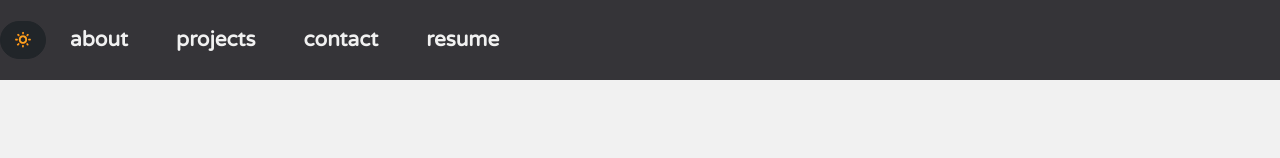
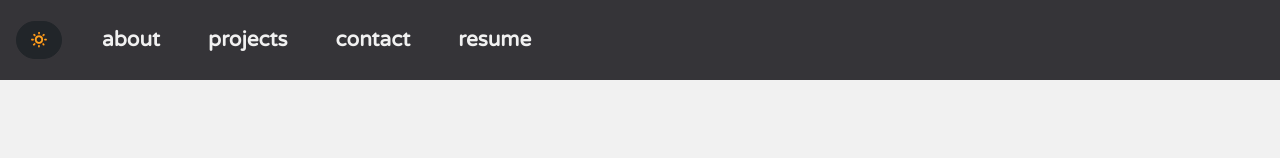
Before and after one commit to gracehlee/portfolio, a React (Create React App) app: page / in a window 1280 px wide. Shown: the top 158 px of the page. Built offline with nearby package versions, Linux system fonts and the light colour scheme; no server answers.

Commit message:
style: navbar

```diff
--- a/src/App.jsx
+++ b/src/App.jsx
@@ -23,7 +23,7 @@ function App() {
           <div className="container-fluid">
               <button
                 class="btn btn-dark rounded-pill"
-                style={{backgroundColor: `${darkmode ? 'grey' : ''}`}}
+                style={{backgroundColor: `${darkmode ? 'grey' : ''}`, marginLeft: '1rem'}}
                 onClick={toggleDarkMode}
               > <span>  </span>
                 🔅
@@ -36,10 +36,11 @@ function App() {
                   aria-controls="navbarNav"
                   aria-expanded="false"
                   aria-label="Toggle navigation"
+                  style={{marginRight: '1rem'}}
               >
                   <span className="navbar-toggler-icon"></span>
               </button>
-              <div className="collapse navbar-collapse sticky-top" id="navbarNav">
+              <div className="collapse navbar-collapse sticky-top" id="navbarNav" style={{padding: '1rem'}}>
                   <ul className="navbar-nav">
                       <li className="nav-item">
                           <a className="nav-link nav-content" href="/">about</a>
```
